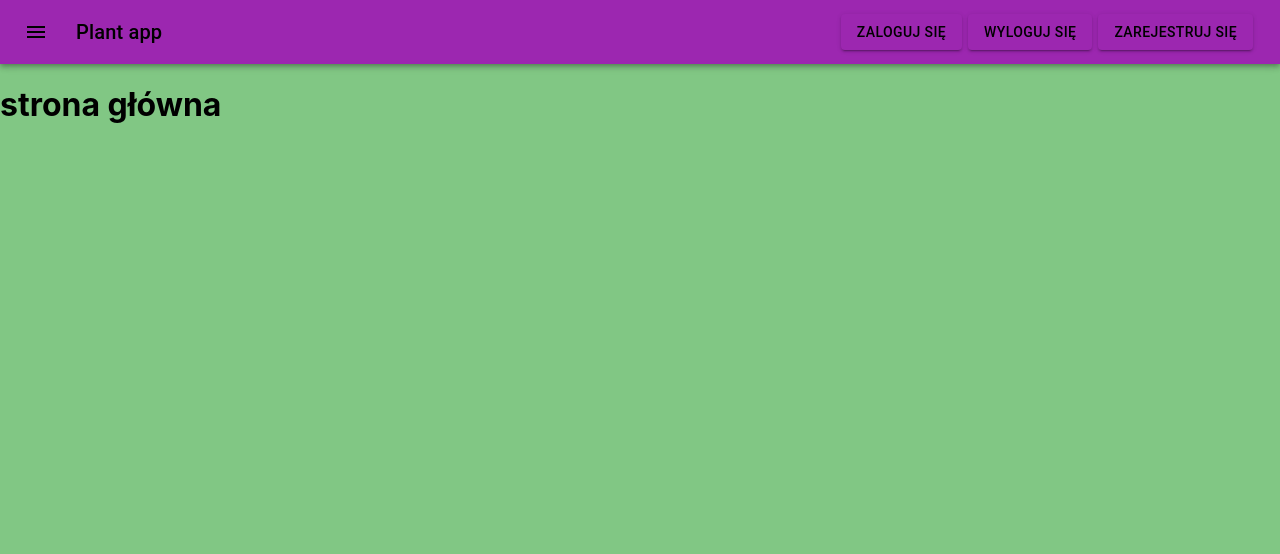
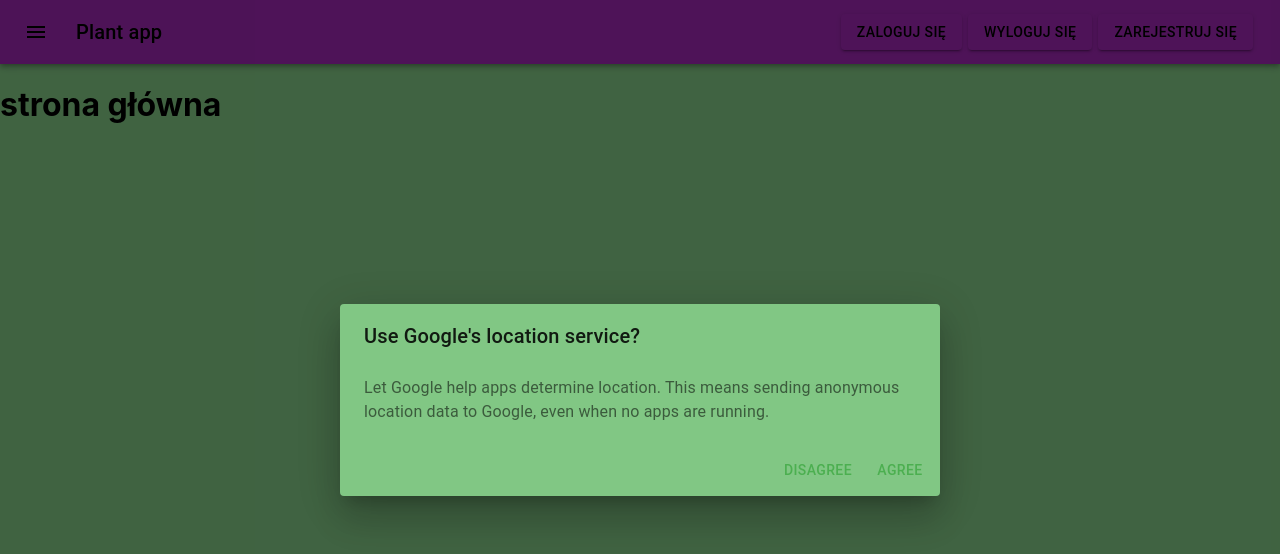
Before and after one commit to NowakKamil30/growing-plant-app, a React (Create React App) app in the folder frontend/growing-plant-app/: page / in a window 1280 px wide. Both pictures are taken after a click on the button "ZALOGUJ SIĘ". Shown: the top 554 px of the page. Built offline with nearby package versions, Linux system fonts and the light colour scheme.

Commit message:
add login and register dialog

```diff
--- a/frontend/growing-plant-app/src/components/Drawers/MainDrawerList.tsx
+++ b/frontend/growing-plant-app/src/components/Drawers/MainDrawerList.tsx
@@ -33,7 +33,15 @@ import { createStyles, DrawerProps, IconButton, makeStyles, Theme, Toolbar, Typo
 import ListItemWithCollapse from '../list/ListItemWithCollapse';
 import ListItemLink from '../list/ListItemLink';
 
-const mapDispatcherToProps = (dispatch: Dispatch) => (
+interface MapDispatcherToProps {
+    changeDrawerVisible: (isVisible: boolean) => void;
+    expandMyDevices: (isVisible: boolean) => void;
+    expandShop: (isVisible: boolean) => void;
+    expandContact: (isVisible: boolean) => void;
+
+}
+
+const mapDispatcherToProps = (dispatch: Dispatch): MapDispatcherToProps =>  (
     {
         changeDrawerVisible: (isMainDrawerVisible: boolean) => (
             dispatch(changeMainDrawerVisible(isMainDrawerVisible))
@@ -50,7 +58,14 @@ const mapDispatcherToProps = (dispatch: Dispatch) => (
     }
 );
 
-const mapStateToProps = (state: ReduceTypes): any =>({
+interface  MapStateToProps {
+    anchor: DrawerProps['anchor'];
+    isExpandShop: boolean;
+    isExpandMyDevices: boolean;
+    isExpandContact: boolean;
+}
+
+const mapStateToProps = (state: ReduceTypes): MapStateToProps =>({
     anchor: state.drawerControl.mainDrawerAnchor,
     isExpandShop: state.drawerControl.isExpandShopList,
     isExpandMyDevices: state.drawerControl.isExpandMyDevicesList,
@@ -61,18 +76,7 @@ const connector = connect(mapStateToProps, mapDispatcherToProps);
 
 type PropsFromRedux = ConnectedProps<typeof connector>;
 
-interface MainDrawerListProps extends PropsFromRedux {
-    anchor: DrawerProps['anchor'];
-    isExpandShop: boolean;
-    isExpandMyDevices: boolean;
-    isExpandContact: boolean;
-    changeDrawerVisible: (isVisible: boolean) => void;
-    expandMyDevices: (isExpand: boolean) => void;
-    expandShop: (isExpand: boolean) => void;
-    expandContact: (isExpand: boolean) => void;
-}
-
-const MainDrawerList: React.FC<MainDrawerListProps> = ({
+const MainDrawerList: React.FC<PropsFromRedux> = ({
     anchor,
     isExpandMyDevices,
     isExpandShop,
--- /dev/null
+++ b/frontend/growing-plant-app/src/components/dialogs/DialogManager.tsx
@@ -0,0 +1,15 @@
+import React from 'react';
+import LoginDialog from './LoginDialog';
+import RegisterDialog from './RegisterDialog';
+
+const DialogManager = (): JSX.Element => {
+
+    return (
+        <>
+            <LoginDialog/>
+            <RegisterDialog/>
+        </>
+    );
+};
+
+export default DialogManager;
--- /dev/null
+++ b/frontend/growing-plant-app/src/components/dialogs/LoginDialog.tsx
@@ -0,0 +1,67 @@
+/* eslint-disable @typescript-eslint/no-unused-vars */
+import React from 'react';
+import { Button, Dialog, DialogActions, DialogContent, DialogContentText, DialogTitle } from '@material-ui/core';
+import { connect, ConnectedProps } from 'react-redux';
+import { Dispatch } from 'redux';
+import { ReduceTypes } from '../../stores/reducers';
+import Transition from './Transition';
+import { showLoginDialog } from '../../stores/actions/DialogControlActions';
+
+interface MapDispatcherToProps {
+  showLoginDialog: (isVisible: boolean) => void;
+}
+
+interface  MapStateToProps {
+  isShowLoginDialog: boolean;
+}
+
+const mapDispatcherToProps = (dispatch: Dispatch): MapDispatcherToProps => ({
+    showLoginDialog: (isDialogVisible: boolean) => (
+      dispatch(showLoginDialog(isDialogVisible))
+    )
+});
+
+const mapStateToProps = (state: ReduceTypes): MapStateToProps => ({
+  isShowLoginDialog: state.dialogControl.isLoginDialogVisible
+});
+
+
+const connector = connect(mapStateToProps, mapDispatcherToProps);
+
+type PropsFromRedux = ConnectedProps<typeof connector>;
+
+const LoginDialog: React.FC<PropsFromRedux> = ({
+  isShowLoginDialog,
+  showLoginDialog
+}): JSX.Element => {
+
+    return (
+        <Dialog
+        open={isShowLoginDialog}
+        TransitionComponent={Transition}
+        keepMounted
+        onClose={() => showLoginDialog(false)}
+        aria-labelledby='alert-dialog-slide-title'
+        aria-describedby='alert-dialog-slide-description'
+      >
+        <DialogTitle id='alert-dialog-slide-title'>{'Use Google\'s location service?'}</DialogTitle>
+        <DialogContent>
+          <DialogContentText id='alert-dialog-slide-description'>
+            Let Google help apps determine location. This means sending anonymous location data to
+            Google, even when no apps are running.
+          </DialogContentText>
+        </DialogContent>
+        <DialogActions>
+          <Button onClick={() => showLoginDialog(false)} color='primary'>
+            Disagree
+          </Button>
+          <Button onClick={() => showLoginDialog(false)} color='primary'>
+            Agree
+          </Button>
+        </DialogActions>
+      </Dialog>
+    );
+};
+
+
+export default connector(LoginDialog);
--- /dev/null
+++ b/frontend/growing-plant-app/src/components/dialogs/RegisterDialog.tsx
@@ -0,0 +1,66 @@
+/* eslint-disable @typescript-eslint/no-unused-vars */
+import React from 'react';
+import { Button, Dialog, DialogActions, DialogContent, DialogContentText, DialogTitle } from '@material-ui/core';
+import Transition from './Transition';
+import { ReduceTypes } from '../../stores/reducers';
+import { Dispatch } from 'redux';
+import { connect, ConnectedProps } from 'react-redux';
+import { showRegisterDialog } from '../../stores/actions/DialogControlActions';
+import { DialogControlTypes } from '../../stores/types/DialogControlTypes';
+
+interface MapDispatcherToProps {
+    showRegisterDialog: (isVisible: boolean) => DialogControlTypes;
+}
+
+interface  MapStateToProps {
+    isShowRegisterDialog: boolean;
+}
+
+const mapDispatcherToProps = (dispatch: Dispatch): MapDispatcherToProps => ({
+    showRegisterDialog: (isDialogVisible: boolean) => (
+        dispatch(showRegisterDialog(isDialogVisible))
+    )
+});
+
+const mapStateToProps = (state: ReduceTypes): MapStateToProps => ({
+    isShowRegisterDialog: state.dialogControl.isRegisterDialogVisible
+});
+
+const connector = connect(mapStateToProps, mapDispatcherToProps);
+
+type PropsFromRedux = ConnectedProps<typeof connector>;
+
+const RegisterDialog: React.FC<PropsFromRedux> = ({
+    isShowRegisterDialog,
+    showRegisterDialog
+}): JSX.Element => {
+
+      return (
+          <Dialog
+          open={ isShowRegisterDialog }
+          TransitionComponent={ Transition }
+          keepMounted
+          onClose={ () => showRegisterDialog(false) }
+          aria-labelledby='alert-dialog-slide-title'
+          aria-describedby='alert-dialog-slide-description'
+        >
+          <DialogTitle id='alert-dialog-slide-title'>{'Use Google\'s location service?'}</DialogTitle>
+          <DialogContent>
+            <DialogContentText id='alert-dialog-slide-description'>
+              Let Google help apps determine location. This means sending anonymous location data to
+              Google, even when no apps are running.
+            </DialogContentText>
+          </DialogContent>
+          <DialogActions>
+            <Button onClick={ () => showRegisterDialog(false) } color='primary'>
+              Disagree
+            </Button>
+            <Button onClick={ () => showRegisterDialog(false) } color='primary'>
+              Agree
+            </Button>
+          </DialogActions>
+        </Dialog>
+      );
+  };
+
+export default connector(RegisterDialog);
--- /dev/null
+++ b/frontend/growing-plant-app/src/components/dialogs/Transition.tsx
@@ -0,0 +1,11 @@
+/* eslint-disable @typescript-eslint/no-unused-vars */
+import { Slide } from '@material-ui/core';
+import { TransitionProps } from '@material-ui/core/transitions/transition';
+import React from 'react';
+
+const Transition = React.forwardRef((
+    props: TransitionProps & { children?: React.ReactElement<any, any> },
+    ref: React.Ref<unknown>,
+  ): JSX.Element => <Slide direction='up' ref={ref} {...props} />);
+
+export default Transition;
--- a/frontend/growing-plant-app/src/layouts/AppLayout.tsx
+++ b/frontend/growing-plant-app/src/layouts/AppLayout.tsx
@@ -1,6 +1,7 @@
 // eslint-disable-next-line @typescript-eslint/no-unused-vars
 import { createStyles, makeStyles, Theme } from '@material-ui/core';
 import React from 'react';
+import DialogManager from '../components/dialogs/DialogManager';
 import RouterSwitch from '../router/RouterSwitch';
 import Header from './Header';
 import Nav from './Nav';
@@ -13,6 +14,7 @@ export const AppLayout = (): JSX.Element => {
           <Header/>
           <Nav/>
           <RouterSwitch/>
+          <DialogManager/>
       </div>
   );
 };
--- a/frontend/growing-plant-app/src/layouts/Header.tsx
+++ b/frontend/growing-plant-app/src/layouts/Header.tsx
@@ -12,12 +12,26 @@ import { connect, ConnectedProps } from 'react-redux';
 import { changeMainDrawerVisible } from '../stores/actions/DrawerControlActions';
 import { Dispatch } from 'redux';
 import { DrawerControlTypes } from '../stores/types/DrawerControlTypes';
+import { DialogControlTypes } from '../stores/types/DialogControlTypes';
+import { showLoginDialog, showRegisterDialog } from '../stores/actions/DialogControlActions';
 
-const mapDispatcherToProps = (dispatch: Dispatch) => (
+interface MapDispatcherToProps {
+  changeDrawerVisible: (isVisible: boolean) => DrawerControlTypes;
+  showLoginDialog: (isVisible: boolean) => DialogControlTypes;
+  showRegisterDialog: (isVisible: boolean) => DialogControlTypes;
+}
+
+const mapDispatcherToProps = (dispatch: Dispatch): MapDispatcherToProps => (
   {
       changeDrawerVisible: (isVisible: boolean) => (
           dispatch(changeMainDrawerVisible(isVisible))
       ),
+      showLoginDialog: (isVisible: boolean) => (
+        dispatch(showLoginDialog(isVisible))
+      ),
+      showRegisterDialog: (isVisible: boolean) => (
+        dispatch(showRegisterDialog(isVisible))
+      )
   }
 );
 
@@ -25,11 +39,11 @@ const connector = connect(null, mapDispatcherToProps);
 
 type PropsFromRedux = ConnectedProps<typeof connector>;
 
-interface HeaderProps extends PropsFromRedux {
-  changeDrawerVisible: (isVisible: boolean) => DrawerControlTypes;
-}
-
-const Header: React.FC<HeaderProps> = ({ changeDrawerVisible }): JSX.Element => {
+const Header: React.FC<PropsFromRedux> = ({
+  changeDrawerVisible,
+  showLoginDialog,
+  showRegisterDialog
+  }): JSX.Element => {
   const {
     root,
     toolbar,
@@ -53,13 +67,23 @@ const Header: React.FC<HeaderProps> = ({ changeDrawerVisible }): JSX.Element =>
           <Typography variant='h6' className={title}>
             <Trans i18nKey='title'/>
           </Typography>
-          <Button color='secondary' variant='contained' className={ button }>
+          <Button
+          color='secondary'
+          variant='contained'
+          className={ button }
+          onClick={ () => showLoginDialog(true) }
+          >
               <Trans i18nKey='action.login' />
           </Button>
           <Button color='secondary' variant='contained' className={ button }>
               <Trans i18nKey='action.logout' />
           </Button>
-          <Button color='secondary' variant='contained' className={ button }>
+          <Button
+          color='secondary'
+          variant='contained'
+          className={ button }
+          onClick= { () => showRegisterDialog(true) }
+          >
               <Trans i18nKey='action.register' />
           </Button>
         </Toolbar>
--- a/frontend/growing-plant-app/src/stores/reducers/DialogControlReducer.ts
+++ b/frontend/growing-plant-app/src/stores/reducers/DialogControlReducer.ts
@@ -1,5 +1,5 @@
 /* eslint-disable @typescript-eslint/no-unused-vars */
-import { DialogControlTypes } from '../types/DialogControlTypes';
+import { DialogControlTypes, LOGIN_DIALOG_VISIBLE, REGISTER_DIALOG_VISIBLE } from '../types/DialogControlTypes';
 
 export interface DialogControlState {
     isLoginDialogVisible: boolean;
@@ -14,6 +14,13 @@ const INITIAL_STATE: DialogControlState = {
 export const DialogControlReducer = (state: DialogControlState = INITIAL_STATE, action: DialogControlTypes)
 : DialogControlState => {
     switch (action.type) {
+        case LOGIN_DIALOG_VISIBLE: {
+            return { ...state, isLoginDialogVisible: action.payload };
+        }
+
+        case REGISTER_DIALOG_VISIBLE: {
+            return { ...state, isRegisterDialogVisible: action.payload };
+        }
 
         default: {
             return state;
--- a/frontend/growing-plant-app/tslint.json
+++ b/frontend/growing-plant-app/tslint.json
@@ -13,7 +13,6 @@
         "no-var-requires": true,
         "typedef": [true, "call-signature", "parameter", "member-variable-declaration"],
         "no-empty": true,
-        "no-shadowed-variable": true,
         "no-unsafe-any": true,
         "no-var-keyword": true,
         "no-duplicate-imports": [true, {"allow-namespace-imports": true}],
```
